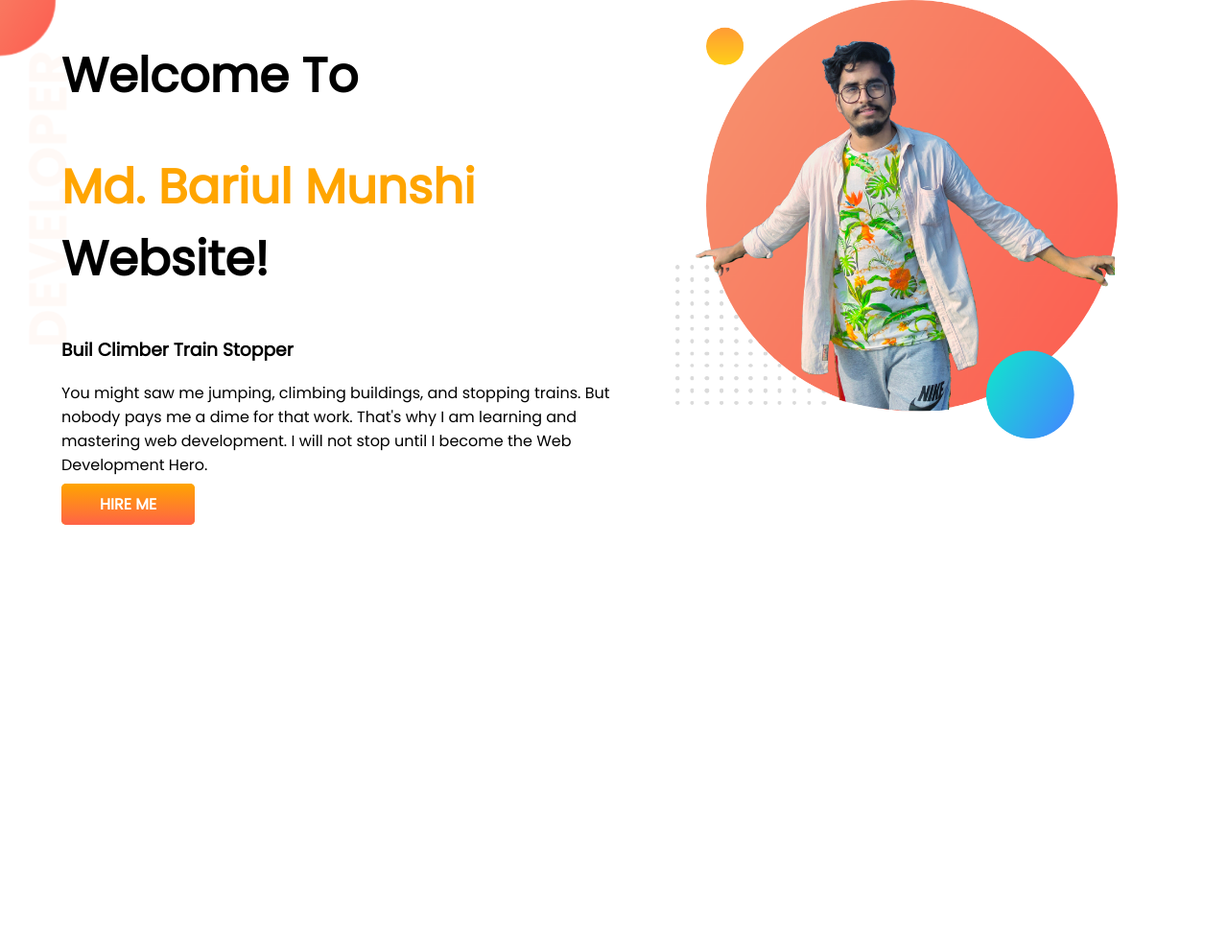
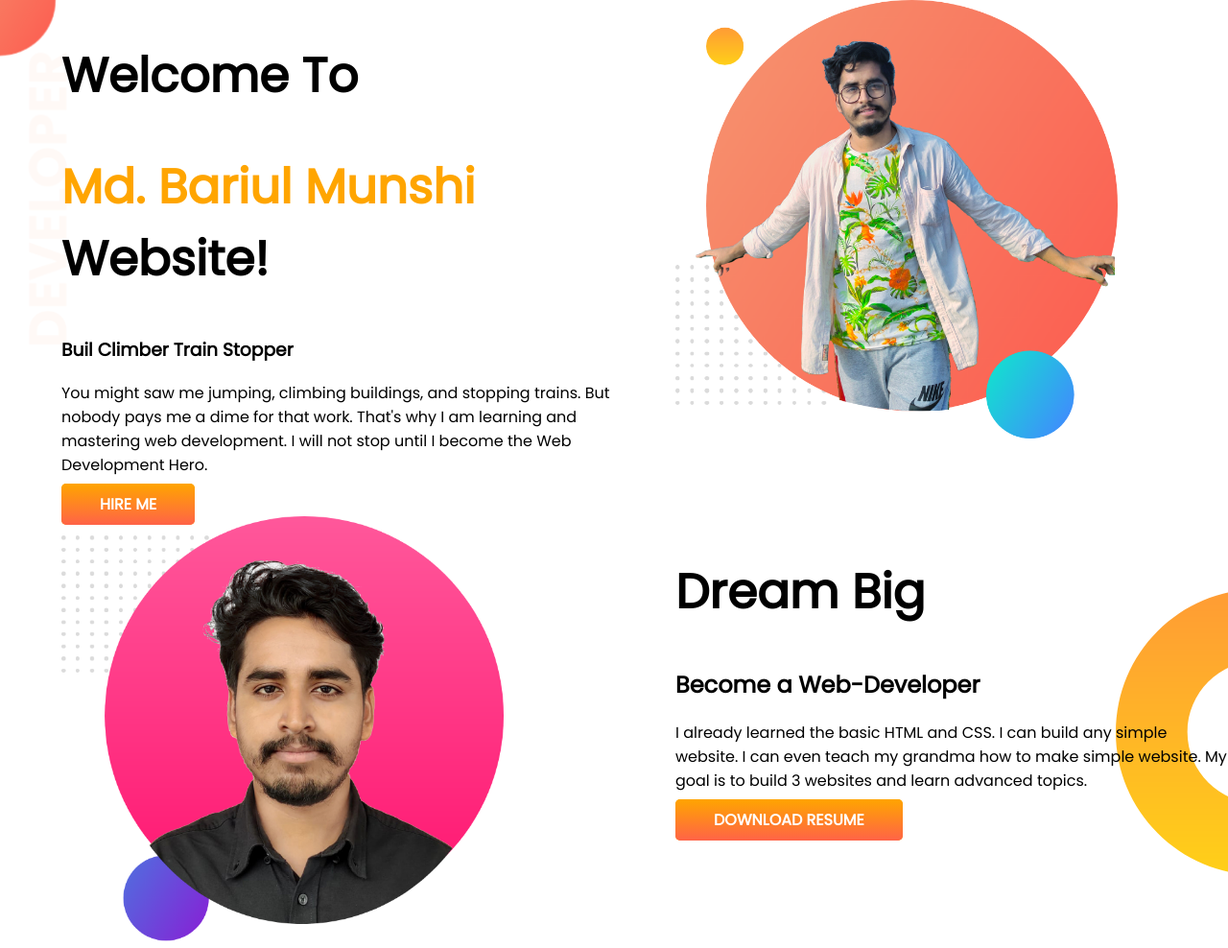
Before and after one commit to bariulmunshi/developer-portfolio1, a plain HTML site: page index.html in a window 1280 px wide. Shown: the whole page at 96% size. Before the commit the page ends 800 px from the top, so only its background shows below. Drawn offline with Linux system fonts and the light colour scheme.

Commit message:
new section added

```diff
--- a/index.html
+++ b/index.html
@@ -30,6 +30,20 @@
             <img src="images/bariul.png" alt="">
         </div>
     </section>
+    <section class="dream-big">
+        <div class="half-width">
+            <img src="images/bariul1.png" alt="">
+        </div>
+        <div class="half-width">
+            <h1> Dream Big</h1>
+            <h2>Become a Web-Developer</h2>
+            <p>I already learned the basic HTML and CSS. I can build any simple website. I can even teach my grandma how
+                to make simple website. My goal is to build 3 websites and learn advanced topics.</p>
+            <a class="link-button" target="_blank" href="https://www.linkedin.com/in/md-bariul-munshi/">DOWNLOAD
+                RESUME</a>
+        </div>
+
+    </section>
 </body>
 
 </html>
--- a/style.css
+++ b/style.css
@@ -38,3 +38,9 @@ section {
     background-image: url(images/top-banner.png);
     background-repeat: no-repeat;
 }
+
+.dream-big {
+    background-image: url(images/dream-bg.png);
+    background-repeat: no-repeat;
+    background-position: right;
+}
```
